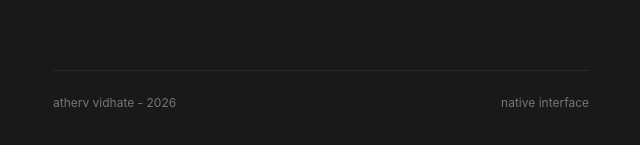
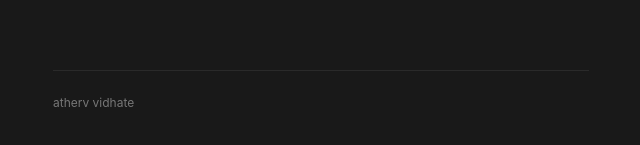
Before and after one commit to athervvidhate/portfolio, a React (Vite) app: page / in a window 1280 px wide. Shown: the part 3165-3310 px from the top of the page, without its empty margins (319-959 px from the left). Built offline with nearby package versions, Linux system fonts and the light colour scheme.

Commit message:
Simplify footer to display only name

```diff
--- a/src/Portfolio.tsx
+++ b/src/Portfolio.tsx
@@ -411,9 +411,8 @@ export default function Portfolio() {
         </div>
 
         {/* Footer */}
-        <footer className="mt-12 pt-6 border-t border-[#eeeeee] dark:border-[#2a2a2a] text-xs text-[#888888] dark:text-[#777777] flex items-center justify-between">
-          <div>atherv vidhate - 2026</div>
-          <div>native interface</div>
+        <footer className="mt-12 pt-6 border-t border-[#eeeeee] dark:border-[#2a2a2a] text-xs text-[#888888] dark:text-[#777777]">
+          <div>atherv vidhate</div>
         </footer>
       </main>
     </div>
```
